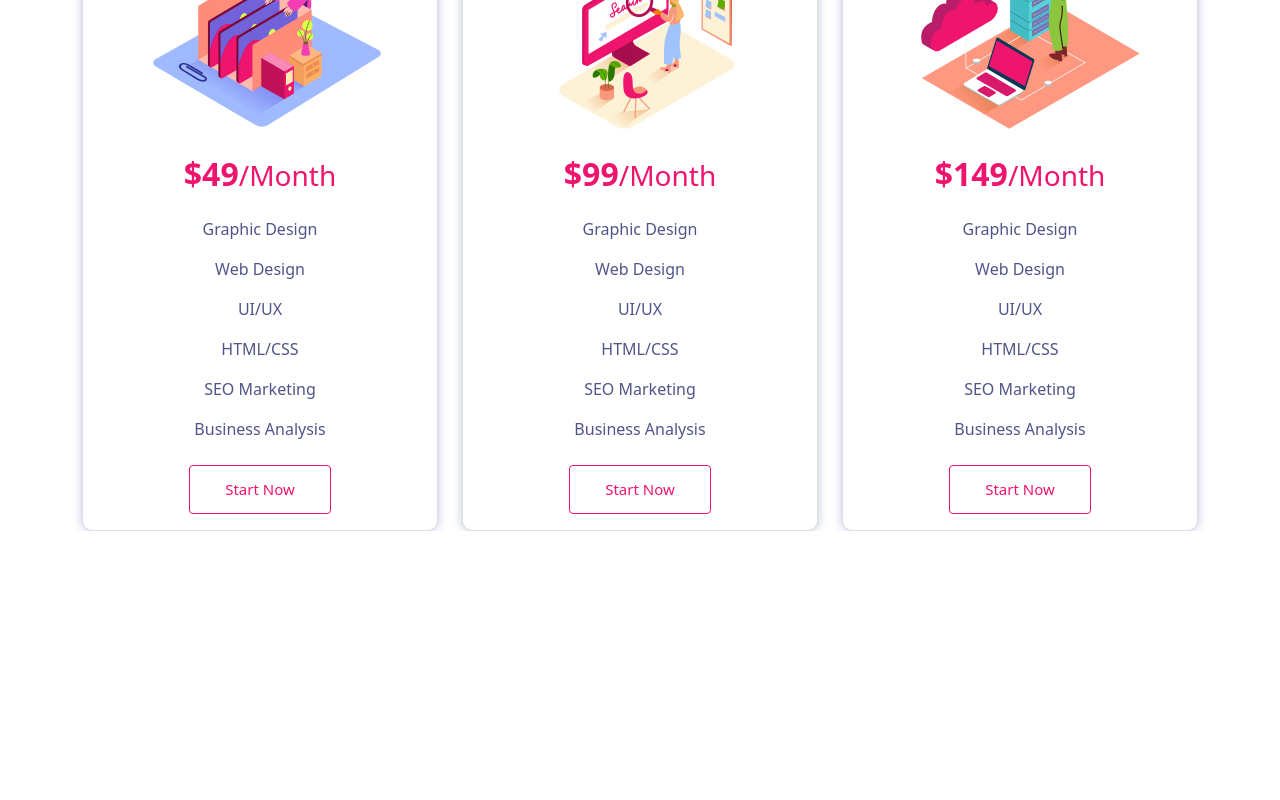
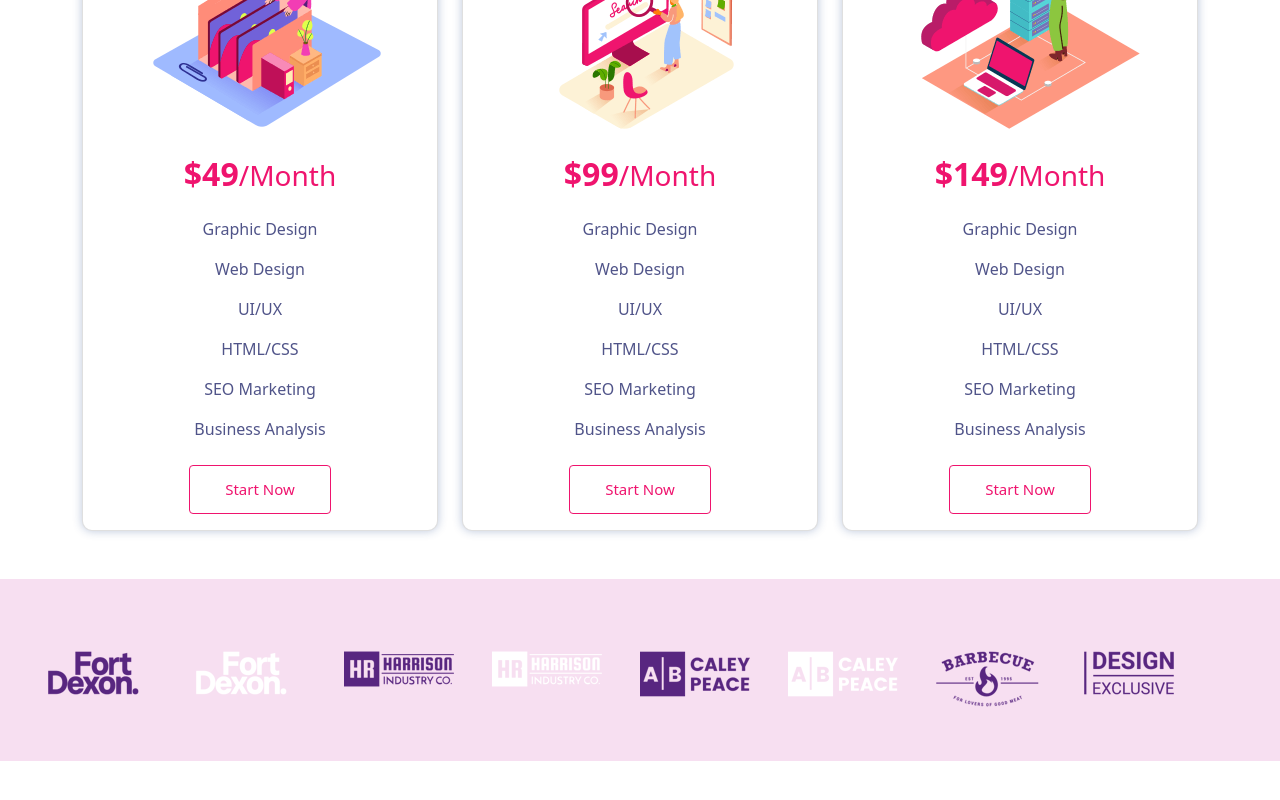
Before and after one commit to mdYeasin2001/people-choice-agency-client, a Next.js app: page / in a window 1280 px wide. Shown: the part 2916-3716 px from the top of the page. Before the commit the page ends 3447 px from the top, so only its background shows below. Built offline with nearby package versions, Linux system fonts and the light colour scheme.

Commit message:
sponsor brand section added

```diff
--- a/components/home/SponsorBrand.js
+++ b/components/home/SponsorBrand.js
@@ -0,0 +1,88 @@
+import React from 'react';
+import Slider from 'react-slick';
+import Image from 'next/image';
+import brand1 from '../../assets/images/brand1.png';
+import brand2 from '../../assets/images/brand2.png';
+import brand3 from '../../assets/images/brand3.png';
+import brand4 from '../../assets/images/brand4.png';
+import brand5 from '../../assets/images/brand5.png';
+import brand6 from '../../assets/images/brand6.png';
+import brand7 from '../../assets/images/brand7.png';
+import brand8 from '../../assets/images/brand8.png';
+import brand9 from '../../assets/images/brand9.png';
+
+
+const SponsorBrand = () => {
+    const settings = {
+        dots: false,
+        infinite: true,
+        slidesToShow: 8,
+        slidesToScroll: 1,
+        autoplay: true,
+        speed: 2000,
+        autoplaySpeed: 2000,
+        cssEase: "linear",
+    };
+    return (
+        <div className="pt-5 pb-4 px-md-5 bg-info my-5">
+            <Slider className="slide_show py-4" {...settings}>
+                <div>
+                    <Image src={brand1} alt="brand" />
+                </div>
+                <div>
+                    <Image src={brand2} alt="brand" />
+                </div>
+                <div>
+                    <Image src={brand3} alt="brand" />
+                </div>
+                <div>
+                    <Image src={brand4} alt="brand" />
+                </div>
+                <div>
+                    <Image src={brand5} alt="brand" />
+                </div>
+                <div>
+                    <Image src={brand6} alt="brand" />
+                </div>
+                <div>
+                    <Image src={brand7} alt="brand" />
+                </div>
+                <div>
+                    <Image src={brand8} alt="brand" />
+                </div>
+                <div>
+                    <Image src={brand9} alt="brand" />
+                </div>
+                <div>
+                    <Image src={brand1} alt="brand" />
+                </div>
+                <div>
+                    <Image src={brand2} alt="brand" />
+                </div>
+                <div>
+                    <Image src={brand3} alt="brand" />
+                </div>
+                <div>
+                    <Image src={brand4} alt="brand" />
+                </div>
+                <div>
+                    <Image src={brand5} alt="brand" />
+                </div>
+                <div>
+                    <Image src={brand6} alt="brand" />
+                </div>
+                <div>
+                    <Image src={brand7} alt="brand" />
+                </div>
+                <div>
+                    <Image src={brand8} alt="brand" />
+                </div>
+                <div>
+                    <Image src={brand9} alt="brand" />
+                </div>
+            </Slider>
+        </div>
+    );
+};
+
+export default SponsorBrand;
--- a/pages/index.js
+++ b/pages/index.js
@@ -5,6 +5,7 @@ import WhyOurAgency from '../components/home/whyOurAgency/WhyOurAgency'
 import Portfolio from '../components/home/Portfolio'
 import Services from '../components/services/Services'
 import OurExpertise from '../components/home/OurExpertise/OurExpertise'
+import SponsorBrand from '../components/home/SponsorBrand'
 
 export default function Home() {
 
@@ -15,7 +16,7 @@ export default function Home() {
         <meta name="description" content="Generated by create next app" />
         <link rel="icon" href="/favicon.ico" />
       </Head>
-      <Header/>
+      <Header />
       {/* Banner */}
       <Services />
       <WhyOurAgency />
@@ -23,10 +24,10 @@ export default function Home() {
       <Portfolio />
       {/* NewsLetter */}
       {/* Our Expertise */}
-      <OurExpertise/>
-      <Pricing/>
+      <OurExpertise />
+      <Pricing />
       {/* ClientReview */}
-      {/* SponsorBrand */}
+      <SponsorBrand />
       {/* GetInTouch */}
 
       {/* Navbar & Footer will goes to _app Layout page */}
```
